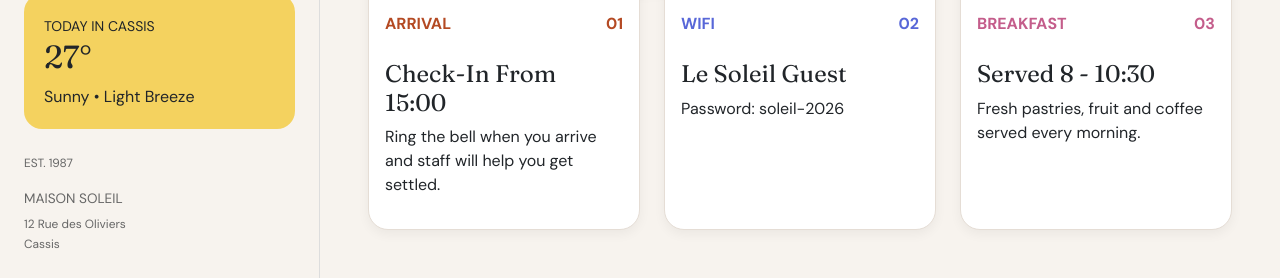
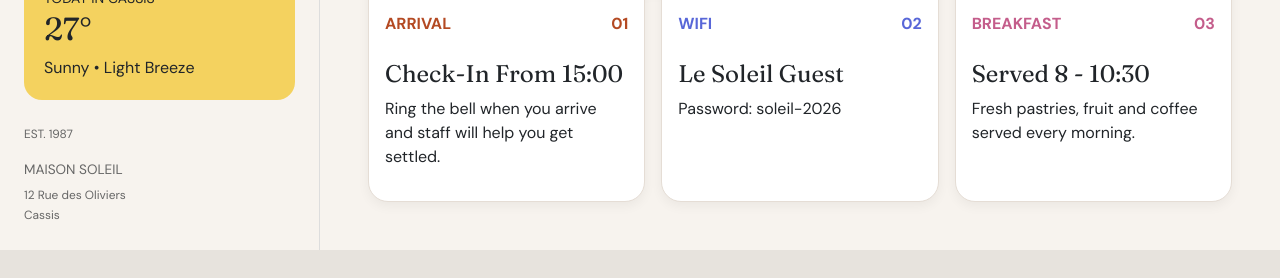
Before and after one commit to fork888/SBA3, a plain HTML site: page index.html in a window 1280 px wide. Shown: the part 760-1038 px from the top of the page. After the commit the page ends 1010 px from the top, so only its background shows below. Drawn offline with nearby package versions, Linux system fonts and the light colour scheme.

Commit message:
changed grid spacing

```diff
--- a/index.html
+++ b/index.html
@@ -220,7 +220,7 @@
       </div>
 
       <!-- Bottom Cards -->
-      <div class="row g-4">
+      <div class="row g-3">
 
         <div class="col-md-4">
 
```
